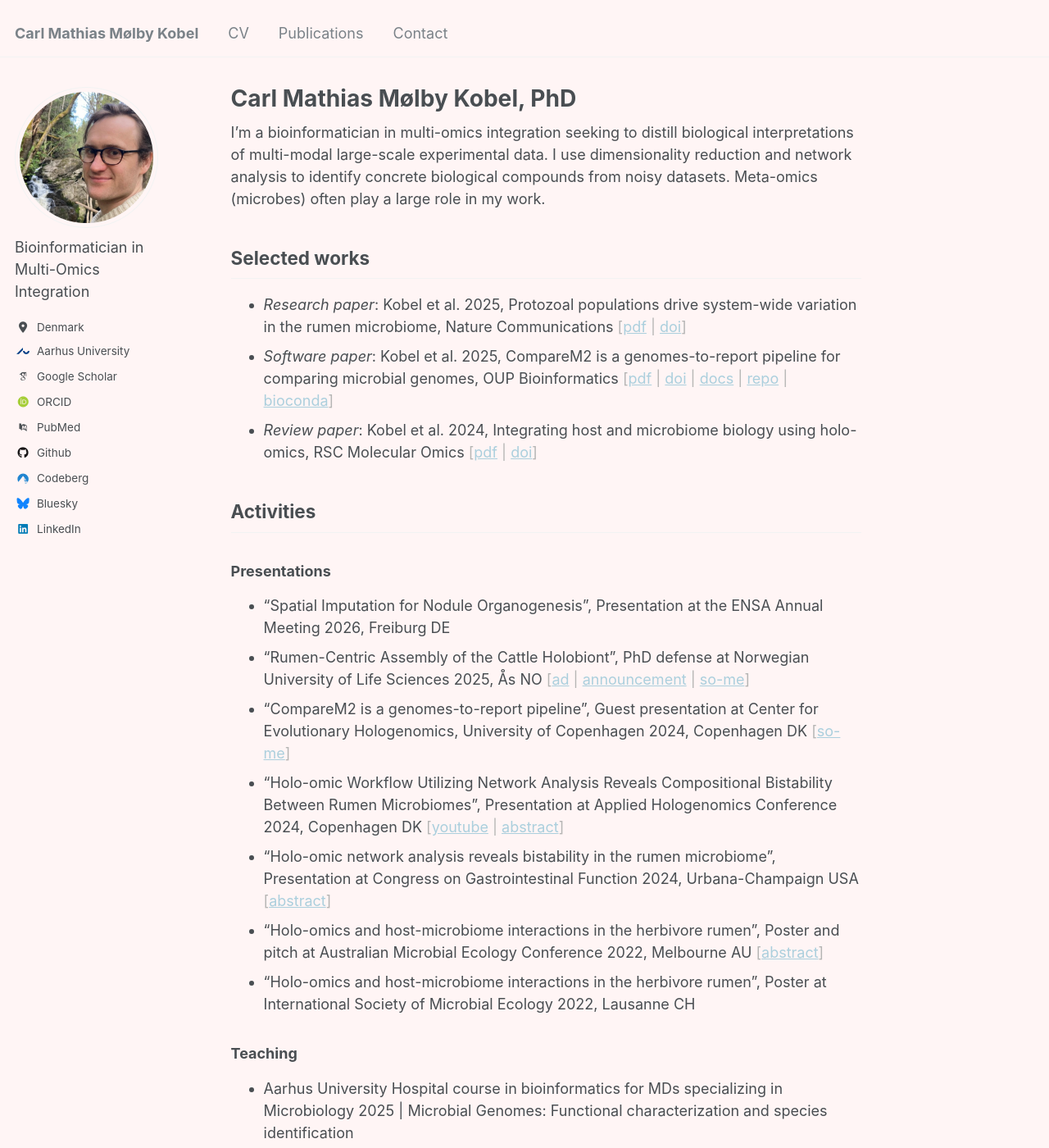
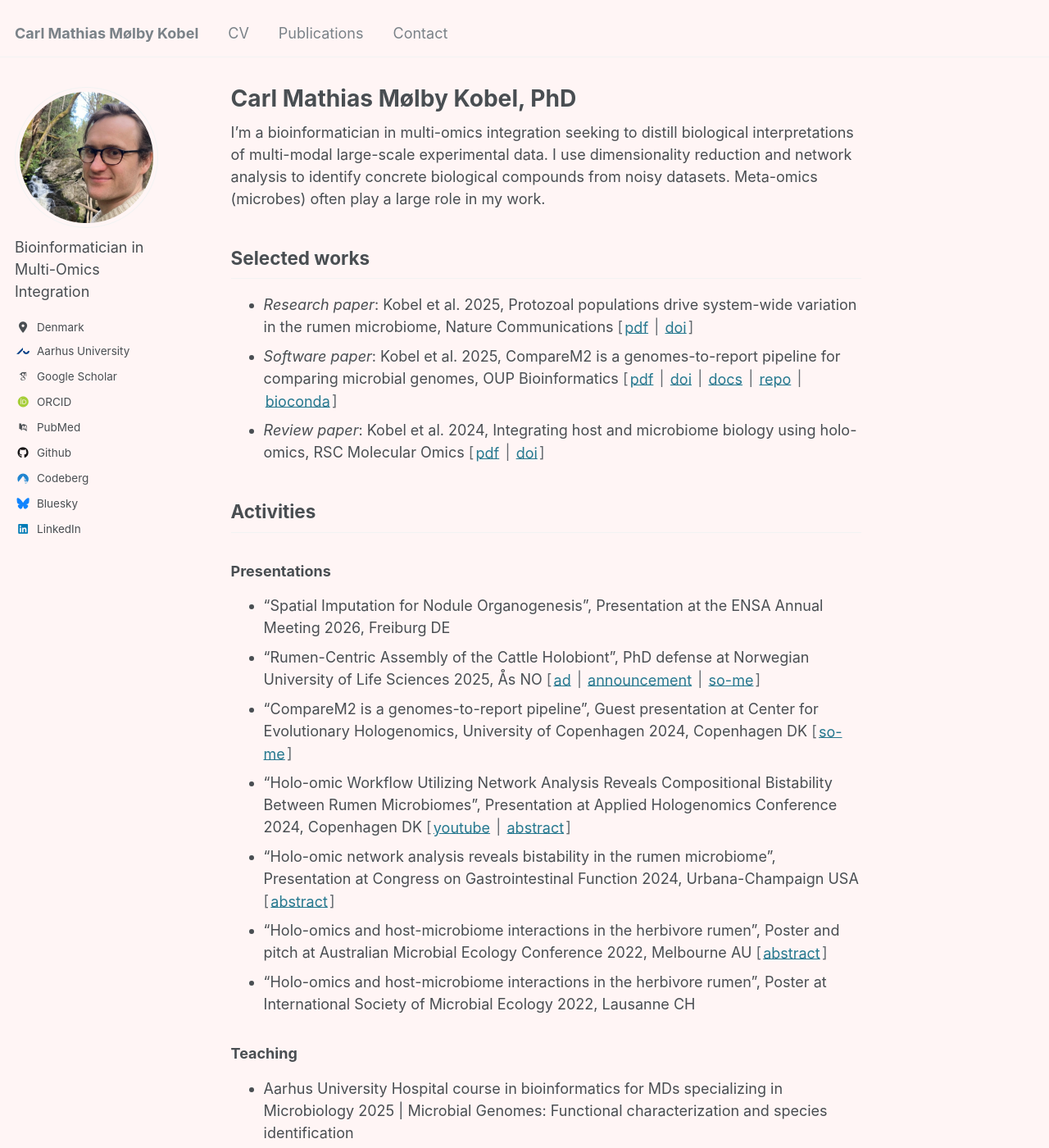
Before and after one commit to cmkobel/cmkobel.github.io, a Jekyll site: the page built from _pages/about.md, in a window 1280 px wide and 1400 px high. Shown: the whole window at 82% size. Built offline with Jekyll 4.4.1, drawn with Linux system fonts in a browser that asks for light colours; some web fonts are replaced.

Commit message:
Improve mobile accessibility: link contrast and tap targets
Fix links that were effectively invisible on the light (#fff5f5)
background and enlarge inline link tap targets on touch devices.

- Link color darkened to #26788f (WCAG AA 4.71:1, was #52adc8 2.40:1),
  decoupled from $info-color so buttons/notices stay bright.
- Visited links now darken instead of lightening (was ~1.55:1).
- .shaded reference clusters ([pdf | doi | repo]): links use the
  standard link color (was #ABCFDD, 1.55:1); bracket punctuation
  darkened to ~5.3:1 while staying visually secondary.
- Content links get padding so their touch target clears the
  WCAG 2.5.8 minimum (18px -> 26px) with no layout shift.

Co-Authored-By: Claude Opus 4.8 (1M context) <noreply@anthropic.com>

```diff
--- a/_sass/_page.scss
+++ b/_sass/_page.scss
@@ -74,6 +74,10 @@
 
   a {
     text-decoration: underline;
+    /* Enlarge the touch target of inline links (pdf | doi | repo …) toward the
+       WCAG 2.5.8 minimum. Padding on an inline element grows its hit area
+       without shifting the surrounding text flow. */
+    padding: 0.25em 0.12em;
 
     &:hover {
       text-decoration: underline;
--- a/_sass/_variables.scss
+++ b/_sass/_variables.scss
@@ -103,9 +103,13 @@ $xing-color                 : #006567;
 
 
 /* links */
-$link-color                 : $info-color;
+/* Darker shade of $info-color so links clear WCAG AA (4.71:1) on the
+   #fff5f5 background; $info-color itself stays bright for buttons/notices. */
+$link-color                 : #26788f;
 $link-color-hover           : mix(#000, $link-color, 25%);
-$link-color-visited         : mix(#fff, $link-color, 25%);
+/* Darken (not lighten) on visit — a lightened visited state was ~1.55:1,
+   effectively invisible on the light background. */
+$link-color-visited         : mix(#000, $link-color, 12%);
 $masthead-link-color        : $primary-color;
 $masthead-link-color-hover  : mix(#000, $primary-color, 25%);
 
--- a/assets/css/main.scss
+++ b/assets/css/main.scss
@@ -43,14 +43,19 @@
 
 /* Carl */
 
+/* Reference clusters after a citation, e.g. [pdf | doi | repo], are visually
+   secondary. De-emphasise them via the bracket/pipe punctuation (a muted but
+   readable gray) rather than by washing out the links themselves — the old
+   #ABCFDD links sat at ~1.55:1 on the light background and were effectively
+   invisible. Links now use the standard, AA-compliant link colors. */
 span.shaded {
-  color: #b5b5b4;
+  color: mix(#000, $gray, 20%); // ~5.3:1 on #fff5f5 — clearly secondary, still legible
 }
 
 span.shaded a {
-  color: #ABCFDD;
+  color: $link-color;
 }
 
 span.shaded a:hover {
-  color: #52adc8;
+  color: $link-color-hover;
 }
```
